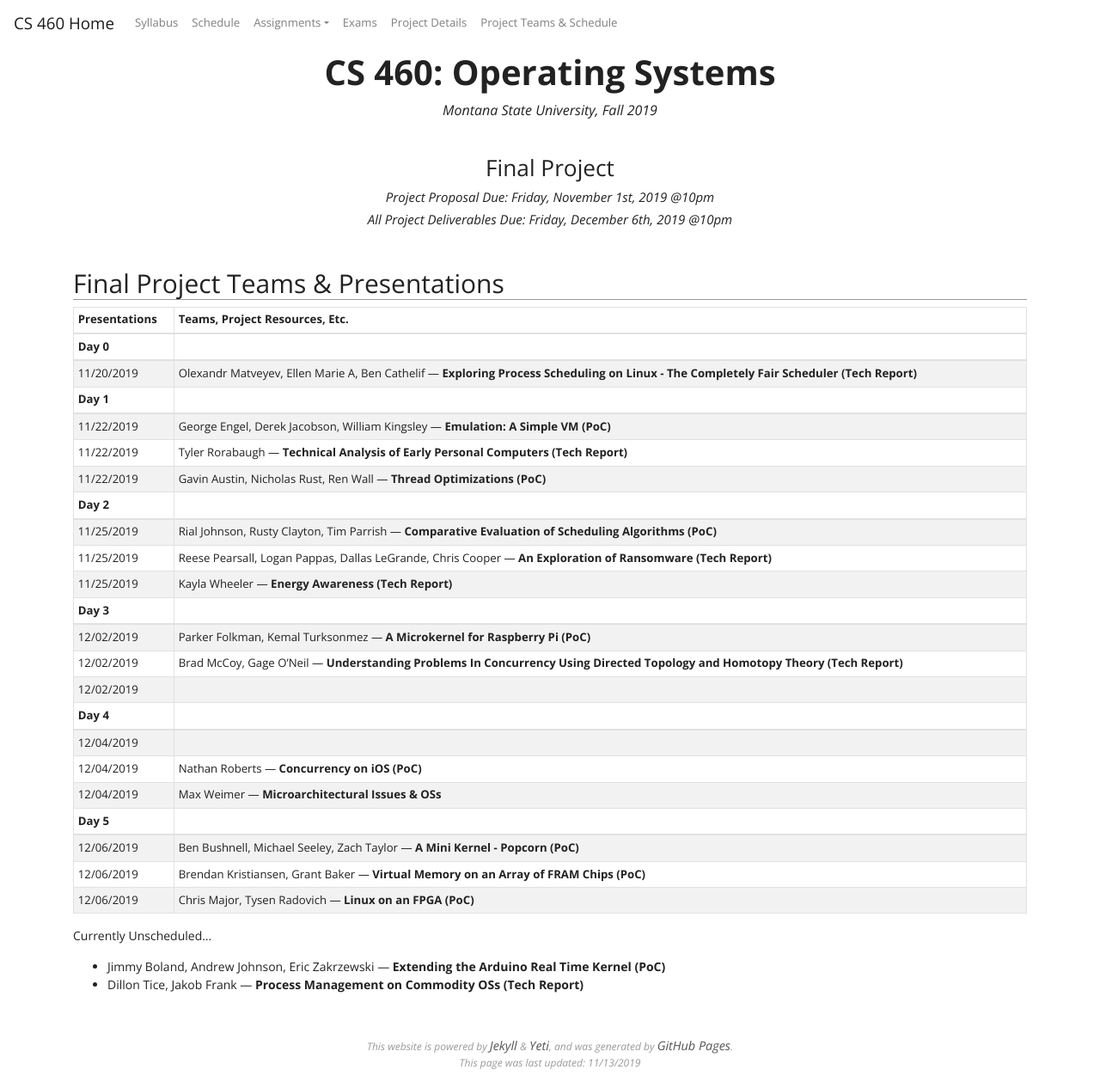
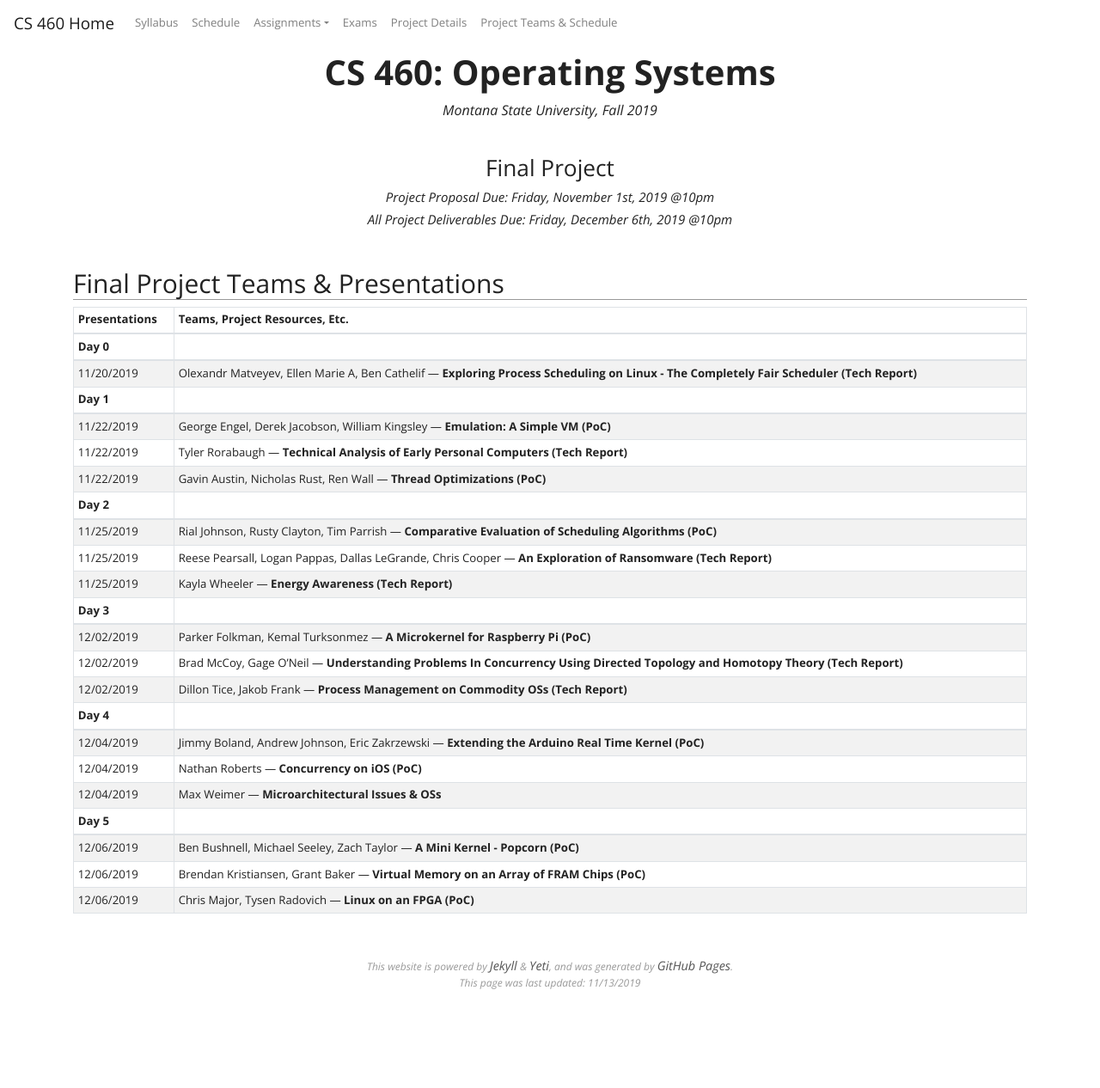
Before and after one commit to traviswpeters/cs460-2019-fall, a Jekyll site: the page built from project-schedule.md, in a window 1280 px wide and 1266 px high. Shown: the whole window at 86% size. Built offline with Jekyll 4.4.1, drawn with Linux system fonts in a browser that asks for light colours; nearby versions of some CDN libraries; our own code applies the rules of GitHub Pages for plain Markdown files; part of the change alters nothing that is shown.

Commit message:
updated project schedule

```diff
--- a/project-schedule.md
+++ b/project-schedule.md
@@ -34,10 +34,10 @@ layout: default
 | -------------- | -----------------------------------------------------------------------------------------------------------------------------------------------------------------------------
 | 12/02/2019     | Parker Folkman, Kemal Turksonmez --- **A Microkernel for Raspberry Pi (PoC)**
 | 12/02/2019     | Brad McCoy, Gage O’Neil --- **Understanding Problems In Concurrency Using Directed Topology and Homotopy Theory (Tech Report)**
-| 12/02/2019     |
+| 12/02/2019     | Dillon Tice, Jakob Frank --- **Process Management on Commodity OSs (Tech Report)**
 | **Day 4**      |
 | -------------- | -----------------------------------------------------------------------------------------------------------------------------------------------------------------------------
-| 12/04/2019     |
+| 12/04/2019     | Jimmy Boland, Andrew Johnson, Eric Zakrzewski --- **Extending the Arduino Real Time Kernel (PoC)**
 | 12/04/2019     | Nathan Roberts --- **Concurrency on iOS (PoC)**
 | 12/04/2019     | Max Weimer --- **Microarchitectural Issues & OSs**
 | **Day 5**      |
@@ -46,7 +46,3 @@ layout: default
 | 12/06/2019     | Brendan Kristiansen, Grant Baker --- **Virtual Memory on an Array of FRAM Chips (PoC)**
 | 12/06/2019     | Chris Major, Tysen Radovich --- **Linux on an FPGA (PoC)**
 | -------------- | -----------------------------------------------------------------------------------------------------------------------------------------------------------------------------
-
-Currently Unscheduled...
-- Jimmy Boland, Andrew Johnson, Eric Zakrzewski --- **Extending the Arduino Real Time Kernel (PoC)**
-- Dillon Tice, Jakob Frank --- **Process Management on Commodity OSs (Tech Report)**
```
